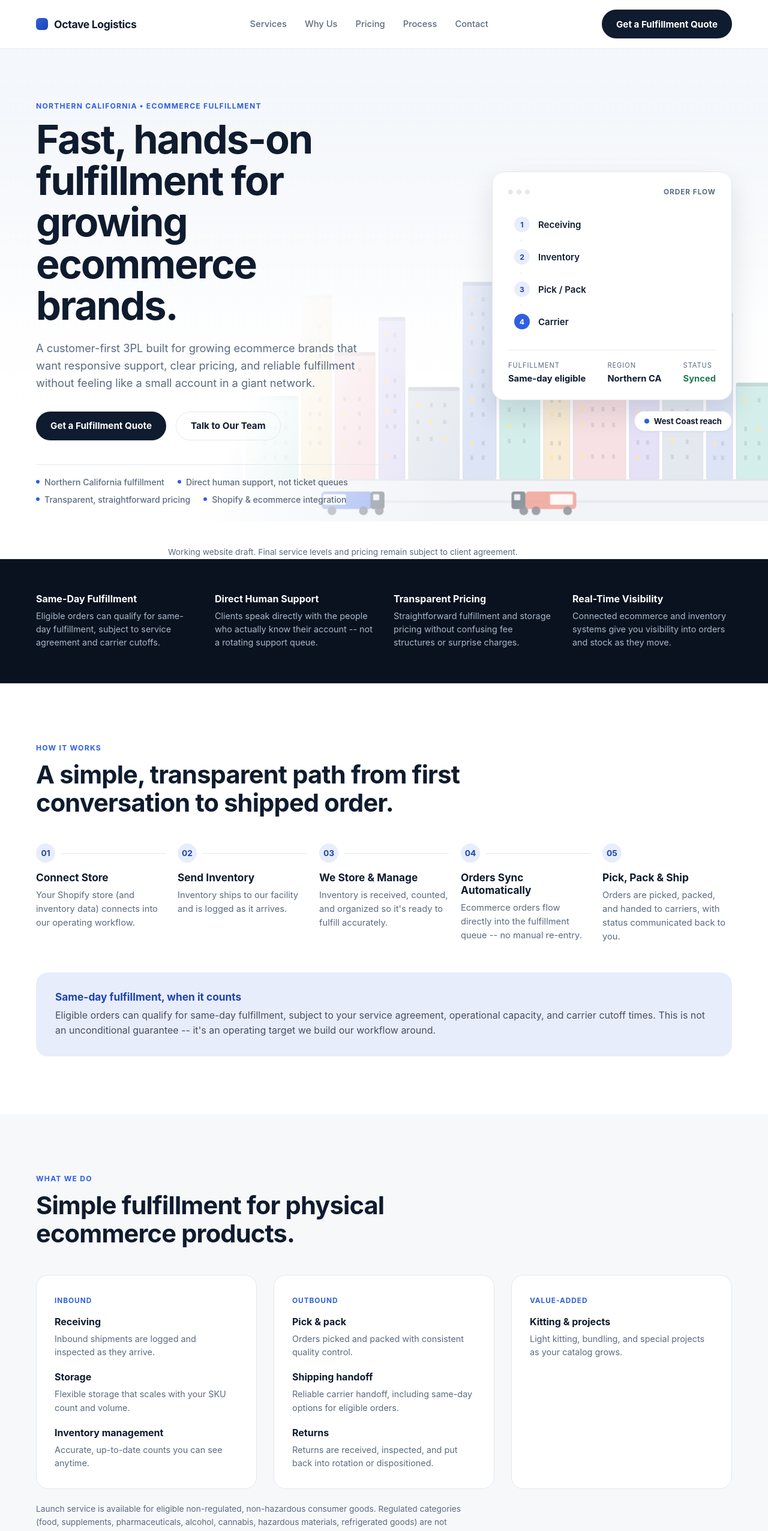
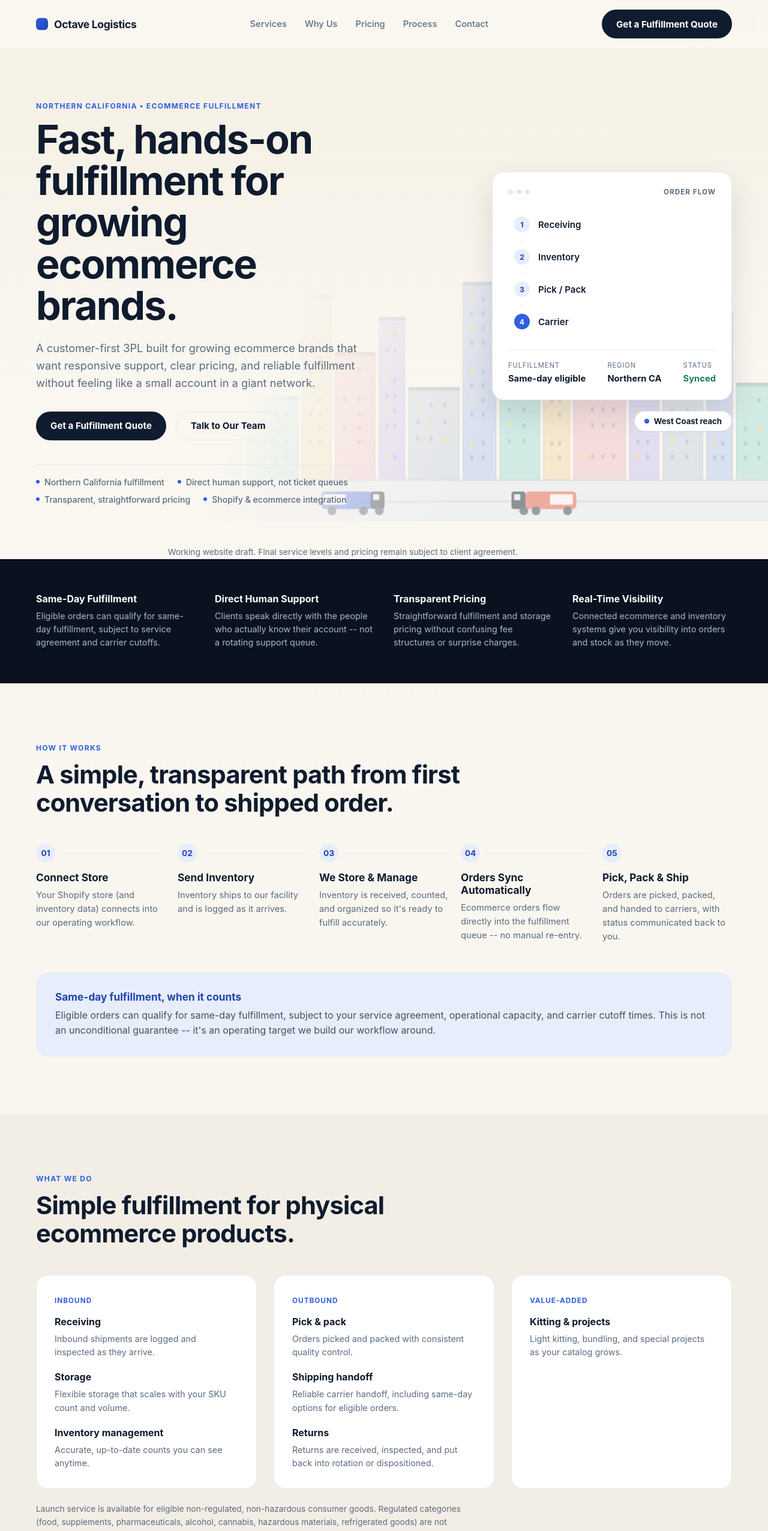
Before and after one commit to asingh468/3PL, a Next.js app: page / in a window 1280 px wide. Shown: the top 2552 px of the page at 60% size. Built offline with nearby package versions, Linux system fonts and the light colour scheme.

Commit message:
Replace plain white page background with warm tinted gradient texture

```diff
--- a/app/globals.css
+++ b/app/globals.css
@@ -11,7 +11,8 @@
   --muted-on-dark: #a9b8ca;
   --line: #e3e8ee;
   --line-soft: #edf1f5;
-  --surface: #f7f8fa;
+  --surface: #f2eee6;
+  --surface-warm: #faf6ee;
   --white: #ffffff;
 
   --accent: #2f5fe0;
@@ -42,7 +43,10 @@ html { scroll-behavior: smooth; }
 body {
   margin: 0;
   color: var(--ink);
-  background: var(--white);
+  background:
+    radial-gradient(1200px 600px at 8% -10%, rgba(47, 95, 224, 0.06), transparent 60%),
+    radial-gradient(900px 500px at 100% 0%, rgba(240, 166, 58, 0.07), transparent 55%),
+    linear-gradient(180deg, #faf7f1 0%, #f6f2ea 100%);
   font-family: Inter, ui-sans-serif, system-ui, -apple-system, BlinkMacSystemFont, "Segoe UI", sans-serif;
   -webkit-font-smoothing: antialiased;
 }
@@ -124,7 +128,7 @@ h3 { margin: 0 0 8px; font-size: 1.08rem; font-weight: 650; }
   position: sticky;
   top: 0;
   z-index: 30;
-  background: rgba(255, 255, 255, 0.92);
+  background: rgba(250, 247, 241, 0.85);
   backdrop-filter: blur(10px);
   border-bottom: 1px solid var(--line-soft);
 }
@@ -147,7 +151,7 @@ h3 { margin: 0 0 8px; font-size: 1.08rem; font-weight: 650; }
    ============================================================ */
 .hero {
   position: relative;
-  background: linear-gradient(180deg, #f4f7fb 0%, #ffffff 55%);
+  background: linear-gradient(180deg, #f6f1e6 0%, #faf7f1 55%);
   border-bottom: 1px solid var(--line-soft);
   overflow: hidden;
 }
@@ -210,7 +214,7 @@ h3 { margin: 0 0 8px; font-size: 1.08rem; font-weight: 650; }
   content: "";
   position: absolute;
   inset: 0;
-  background: linear-gradient(180deg, #f4f7fb 0%, rgba(244, 247, 251, 0.2) 45%, rgba(255, 255, 255, 0) 70%);
+  background: linear-gradient(180deg, #f6f1e6 0%, rgba(246, 241, 230, 0.2) 45%, rgba(250, 247, 241, 0) 70%);
 }
 
 .cityscapeBuilding {
```
